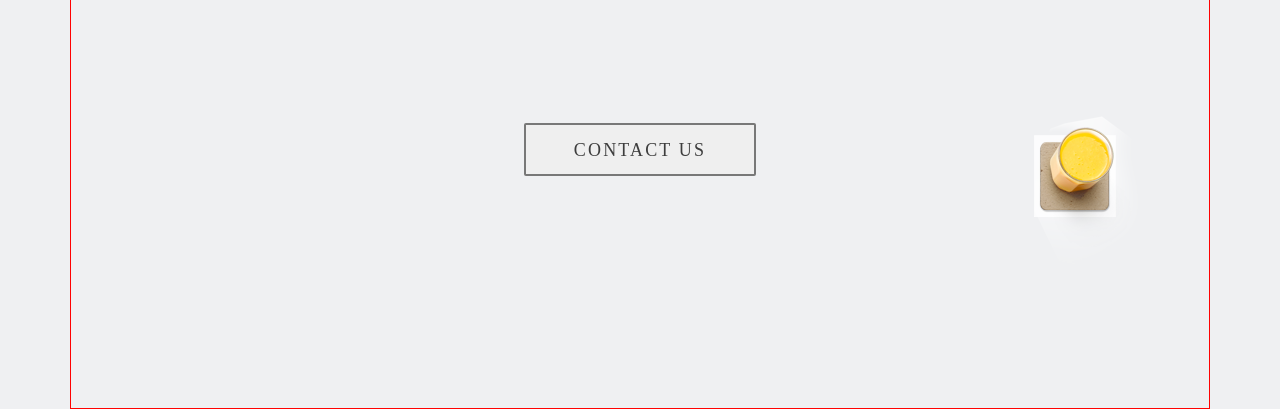
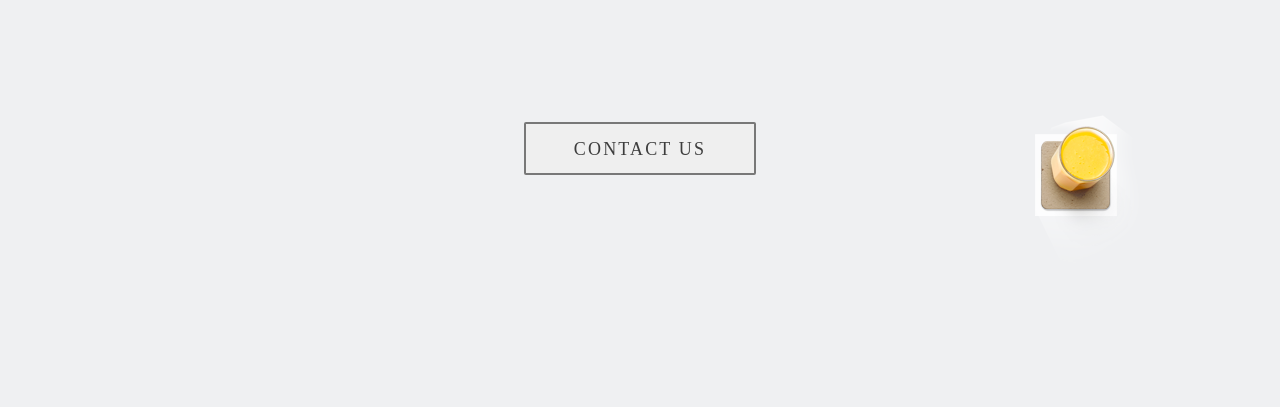
Before and after one commit to ak1mblack/ak1mblack.github.io, a plain HTML site: page Shopno/index.html in a window 1280 px wide. Shown: the part 439-848 px from the top of the page. Drawn offline with Linux system fonts and the light colour scheme.

Commit message:
Update style.css

```diff
--- a/Shopno/css/style.css
+++ b/Shopno/css/style.css
@@ -1,6 +1,5 @@
 .container {
   margin: 0 auto;
-  border: 1px solid red;
 }
 
 .header__row {
```
